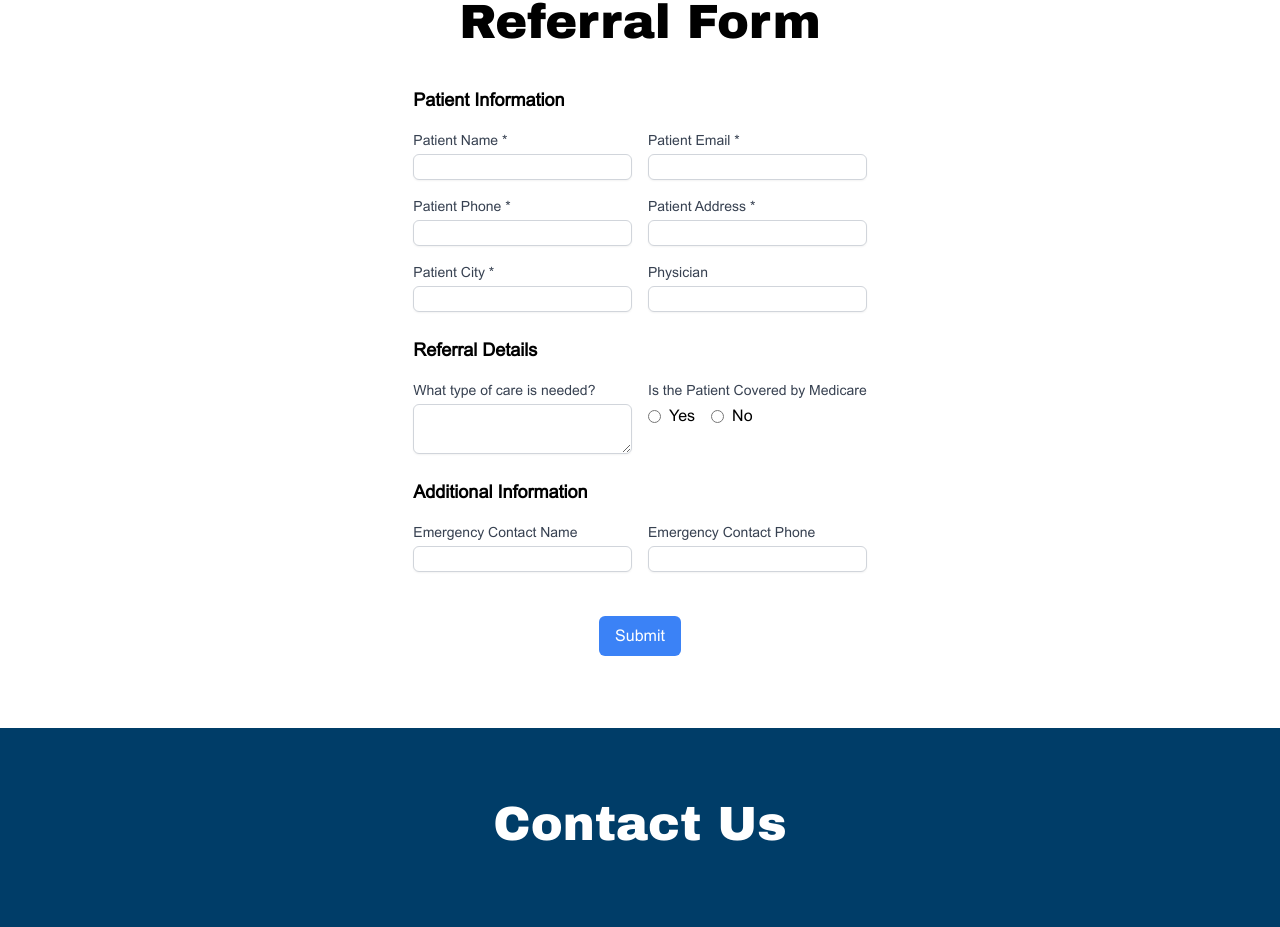
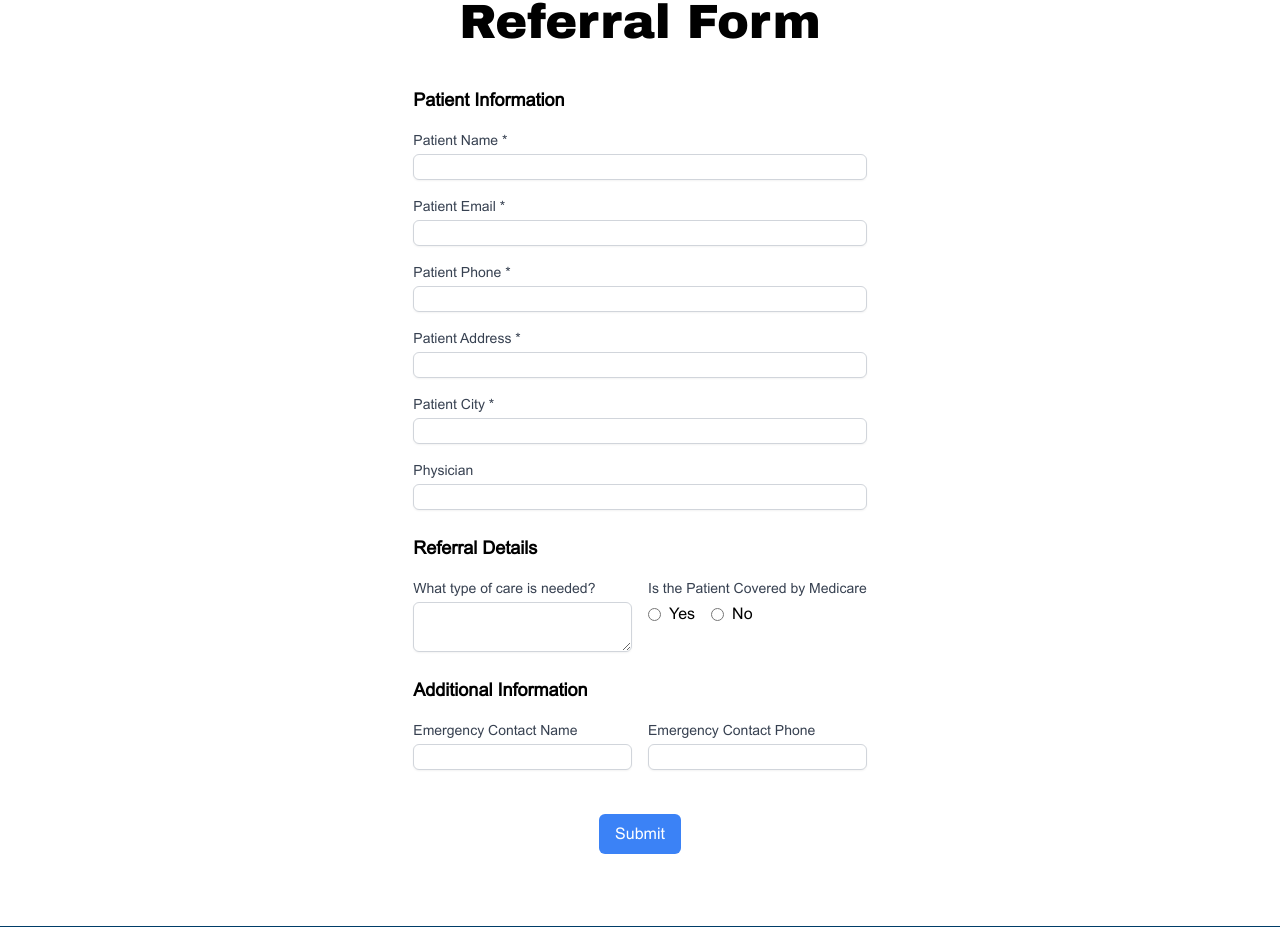
Before and after one commit to TheAdrianVera/Advanced2024, a React (Vite) app: page / in a window 1280 px wide. Shown: the part 2918-3845 px from the top of the page. Built offline with nearby package versions, Linux system fonts and the light colour scheme; no server answers.

Commit message:
updated forms content width

```diff
--- a/src/components/pagesections/FeedbackFormSection.tsx
+++ b/src/components/pagesections/FeedbackFormSection.tsx
@@ -23,7 +23,7 @@ const FeedbackFormSection: React.FC = () => {
                     </div>
 
                     <div className={`flex py-10 transition-opacity duration-400 ${isAnonFeedbackOpen ? 'opacity-100' : 'opacity-0 h-0 overflow-hidden'}`}>
-                        <form className="max-w-lg mx-auto">
+                        <form className="max-w-lg mx-auto w-full">
                             <fieldset className='mb-6'>
                                 <legend className="text-lg font-semibold mb-4 text-white">Feedback Information</legend>
                                 <div className='grid grid-cols-1 gap-4'>
--- a/src/components/pagesections/ReferralFormSection.tsx
+++ b/src/components/pagesections/ReferralFormSection.tsx
@@ -61,7 +61,7 @@ const ReferralFormSection:React.FC = () => {
                     {/* Patient Information */}
                     <fieldset className="mb-6">
                         <legend className="text-lg font-semibold mb-4">Patient Information</legend>
-                        <div className="grid grid-cols-1 md:grid-cols-2 gap-4">
+                        <div className="grid grid-cols-1 md:grid-cols-1 gap-4">
                             {/* Patient Name - Requried */}
                             <div>
                                 <label className="block text-sm font-medium text-gray-700">Patient Name *</label>
```
